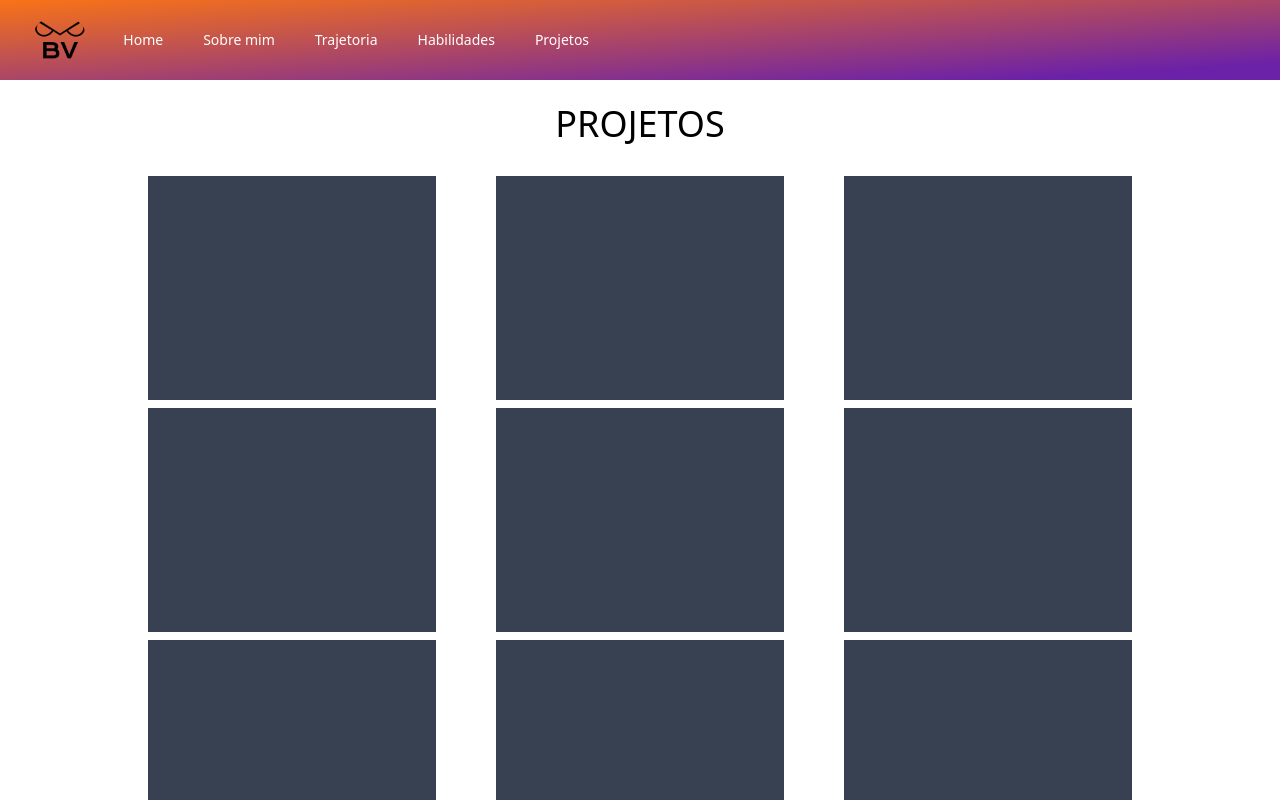
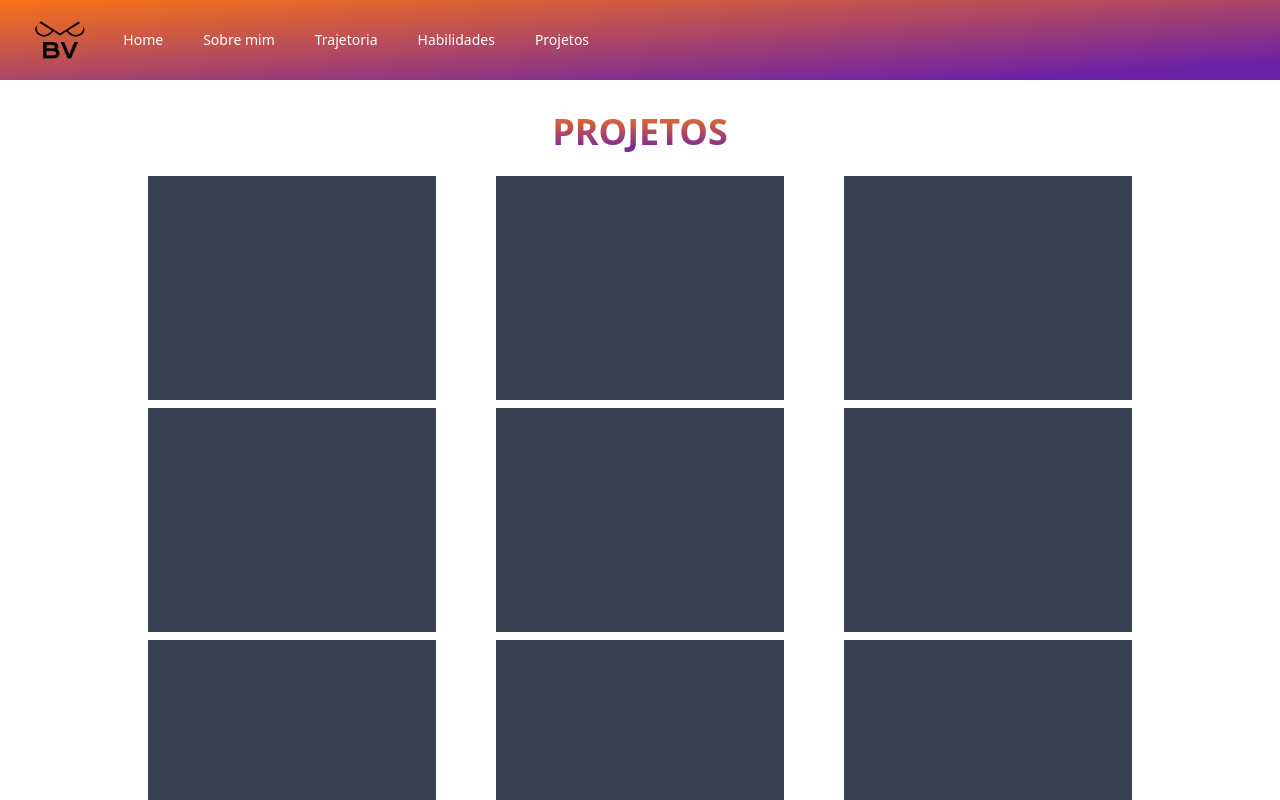
Before and after one commit to brunovicenters/Portfolio-Angular, an Angular app: page /projetos in a window 1280 px wide. Shown: the top 800 px of the page. Built offline with nearby package versions, Linux system fonts and the light colour scheme.

Commit message:
Changed title

```diff
--- a/src/app/projects/projects.component.html
+++ b/src/app/projects/projects.component.html
@@ -1,9 +1,10 @@
-<main id="projects" class="mx-auto max-w-5xl">
+<main id="projects" class="mx-auto max-w-5xl mt-8 flex flex-col">
 
-  <h1 class="uppercase text-4xl text-center mt-6 mb-6">Projetos</h1>
+  <h2 class="uppercase text-4xl text-center font-semibold bg-gradient-to-t from-purple-800 to-orange-500 text-transparent bg-clip-text inline-block">
+    Projetos
+  </h2>
 
-  <section class="max-w-full flex justify-between items-end flex-wrap space-y-2">
-
+  <section class="max-w-full mt-4 flex justify-between items-end flex-wrap space-y-2">
 
     <div class="h-56 w-72 mx-5 bg-gray-700"></div>
 
```
